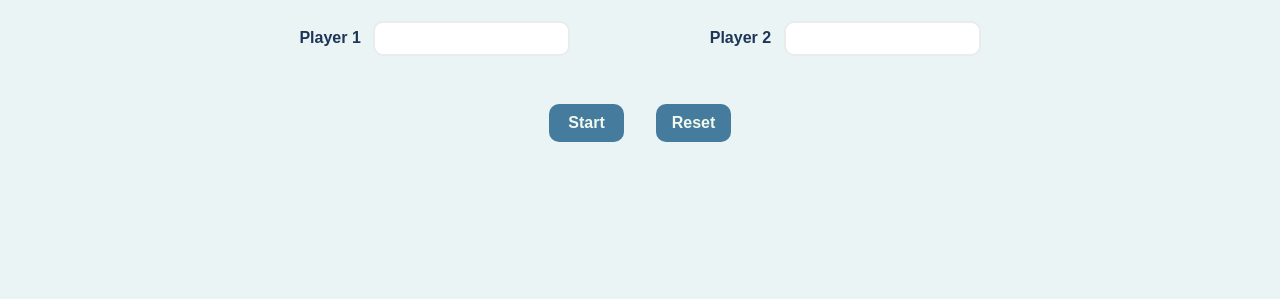
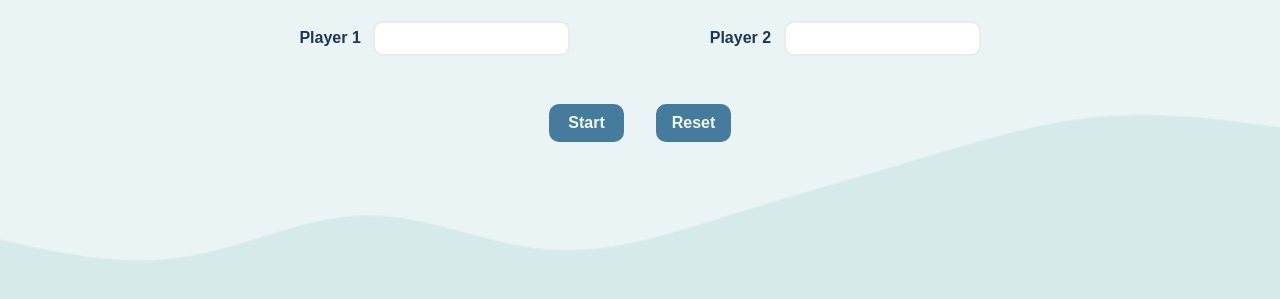
Before and after one commit to quirkyoni/tictactoe, a plain HTML site: page index.html in a window 1280 px wide. Shown: the part 325-624 px from the top of the page. Drawn offline with Linux system fonts and the light colour scheme.

Commit message:
Added second layer background

```diff
--- a/style.css
+++ b/style.css
@@ -10,6 +10,11 @@ body {
     place-items: center;
     align-content: center;
     background-color: #eaf4f4;
+    background-image: url(/Images/wave.png);
+    background-repeat: no-repeat;
+    background-size: cover;
+    background-position: center bottom;
+    background-attachment: fixed;
 }
 
 h1 {
```
Also changed, not shown: Images/wave.png (added), Images/wave.svg (added).
